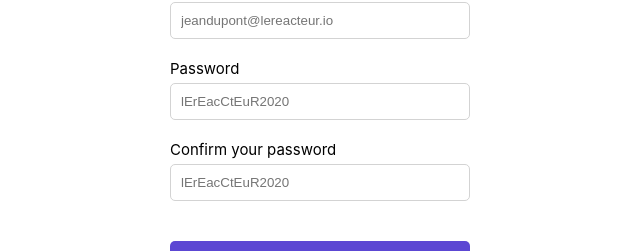
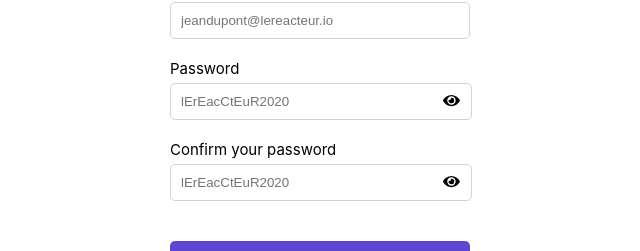
Before and after one commit to Emlych/simple-form-exercice, a React (Create React App) app: page / in a window 1280 px wide. Shown: the part 212-463 px from the top of the page, without its empty margins (320-960 px from the left). Built offline with nearby package versions, Linux system fonts and the light colour scheme.

Commit message:
state elements moved from Form.js to App.js

```diff
--- a/package.json
+++ b/package.json
@@ -3,6 +3,9 @@
   "version": "0.1.0",
   "private": true,
   "dependencies": {
+    "@fortawesome/fontawesome-svg-core": "^1.2.36",
+    "@fortawesome/free-solid-svg-icons": "^5.15.4",
+    "@fortawesome/react-fontawesome": "^0.1.17",
     "@testing-library/jest-dom": "^5.14.1",
     "@testing-library/react": "^12.0.0",
     "@testing-library/user-event": "^13.2.1",
--- a/src/App.css
+++ b/src/App.css
@@ -22,6 +22,21 @@ input {
   padding: 10px 10px;
   border: 1px solid #d3d3d3;
   border-radius: 5px;
+}
+.password-input input {
+  width: 280px;
+}
+/* Eye icon */
+.password-input {
+  position: relative;
+}
+.fa-eye {
+  position: absolute;
+  top: 10px;
+  right: 10px;
+}
+.fa-eye:hover {
+  cursor: pointer;
 }
 /* form -- button */
 .btn-submit {
--- a/src/App.js
+++ b/src/App.js
@@ -5,13 +5,31 @@ import Footer from "./Components/Footer";
 import { useState } from "react";
 
 function App() {
-  // const [formsubmit, setformsubmit] = useState(false);
+  const [formsubmit, setformsubmit] = useState(false);
+  const [password, setpassword] = useState("");
+  const [confirmpassword, setconfirmpassword] = useState("");
+
+  const handleSubmit = (event) => {
+    event.preventDefault();
+    if (confirmpassword !== password) {
+      window.alert("Vos deux mots de passe ne sont pas identiques");
+    } else {
+      document.getElementById("form").style.display = "none";
+      setformsubmit(true);
+    }
+  };
 
   return (
     <div className="app">
       <Form />
-      <Footer techno="React" author="Emlych" />
-      {/* {formsubmit && <Results />} */}
+      <Footer
+        techno="React"
+        author="Emlych"
+        handleSubmit={handleSubmit}
+        password={password}
+        confirmpassword={confirmpassword}
+      />
+      {formsubmit && <Results />}
     </div>
   );
 }
--- a/src/Components/Form.js
+++ b/src/Components/Form.js
@@ -2,24 +2,27 @@ import React from "react";
 import Results from "./Results";
 import { useState } from "react";
 
+import { FontAwesomeIcon } from "@fortawesome/react-fontawesome";
+import { faEye } from "@fortawesome/free-solid-svg-icons";
+
 const Form = (props) => {
   const [name, setname] = useState("");
   const [email, setemail] = useState("");
-  const [password, setpassword] = useState("");
-  const [confirmpassword, setconfirmpassword] = useState("");
-  const [formsubmit, setformsubmit] = useState(false);
+  // const [password, setpassword] = useState("");
+  // const [confirmpassword, setconfirmpassword] = useState("");
+  // const [formsubmit, setformsubmit] = useState(false);
 
-  const handleSubmit = (event) => {
-    event.preventDefault();
-    if (confirmpassword !== password) {
-      window.alert("Vos deux mots de passe ne sont pas identiques");
-    } else {
-      document.getElementById("form").style.display = "none";
-      setformsubmit(true);
-    }
-  };
+  // const handleSubmit = (event) => {
+  //   event.preventDefault();
+  //   if (confirmpassword !== password) {
+  //     window.alert("Vos deux mots de passe ne sont pas identiques");
+  //   } else {
+  //     document.getElementById("form").style.display = "none";
+  //     setformsubmit(true);
+  //   }
+  // };
   return (
-    <div className="form" id="form" onSubmit={handleSubmit}>
+    <div className="form" id="form" onSubmit={props.handleSubmit}>
       <h1>Create Account</h1>
       <form>
         <label>Name</label>
@@ -41,23 +44,31 @@ const Form = (props) => {
           }}
         />
         <label>Password</label>
+        <div className="password-input">
           <input
             type="password"
-          value={password}
+            value={props.password}
             placeholder="lErEacCtEuR2020"
             onChange={(event) => {
-            setpassword(event.target.value);
+              props.setpassword(event.target.value);
             }}
           />
+          <FontAwesomeIcon icon={faEye} />
+        </div>
+
         <label>Confirm your password</label>
+        <div className="password-input">
           <input
             type="password"
-          value={confirmpassword}
+            value={props.confirmpassword}
             placeholder="lErEacCtEuR2020"
             onChange={(event) => {
-            setconfirmpassword(event.target.value);
+              props.setconfirmpassword(event.target.value);
             }}
           />
+          <FontAwesomeIcon icon={faEye} />
+        </div>
+
         <input type="submit" value="Register" className="btn-submit" />
       </form>
     </div>
```
Also changed, not shown: 1 other file (tests, documents, lock files or other folders). Lines whose indentation alone changed are shown as unchanged.
